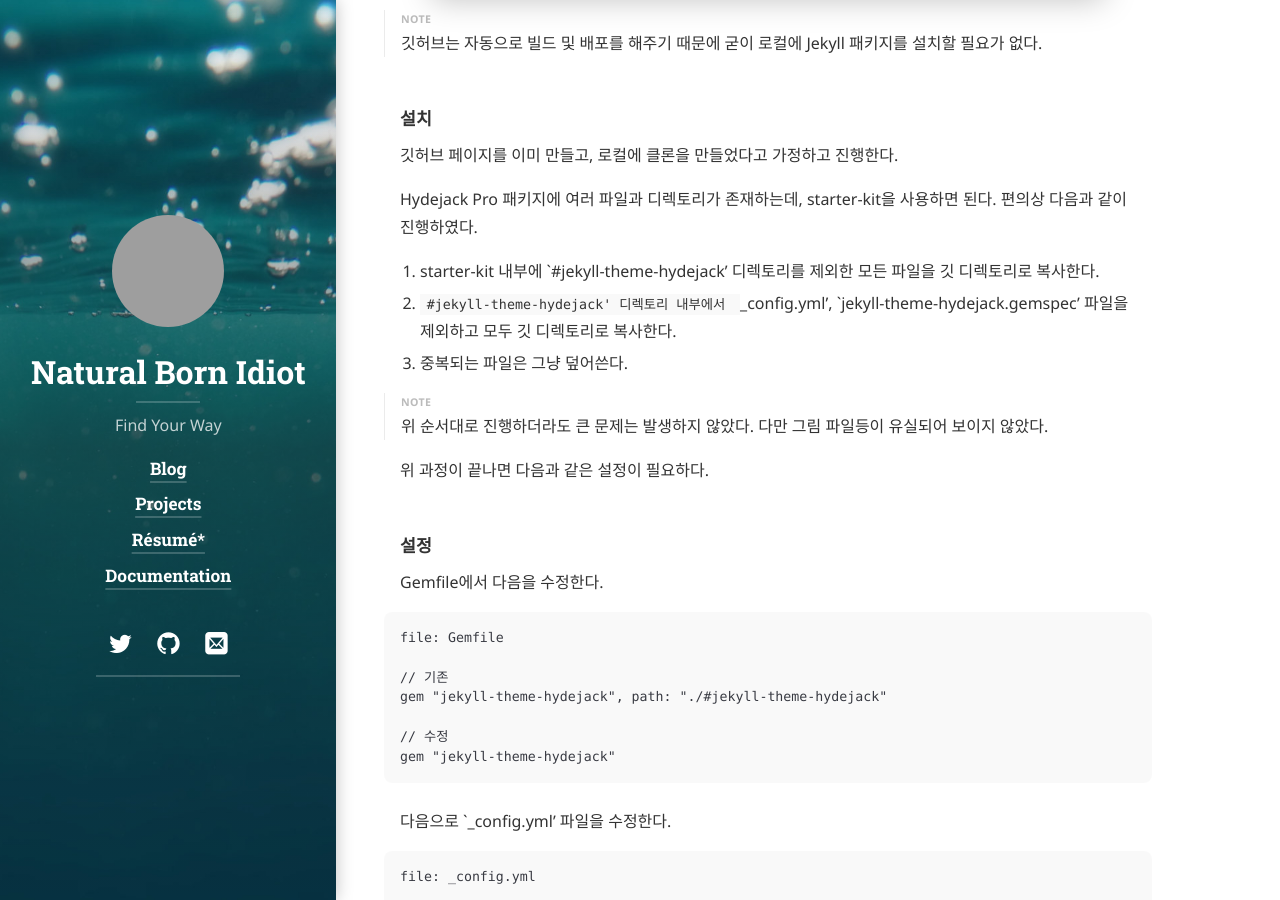
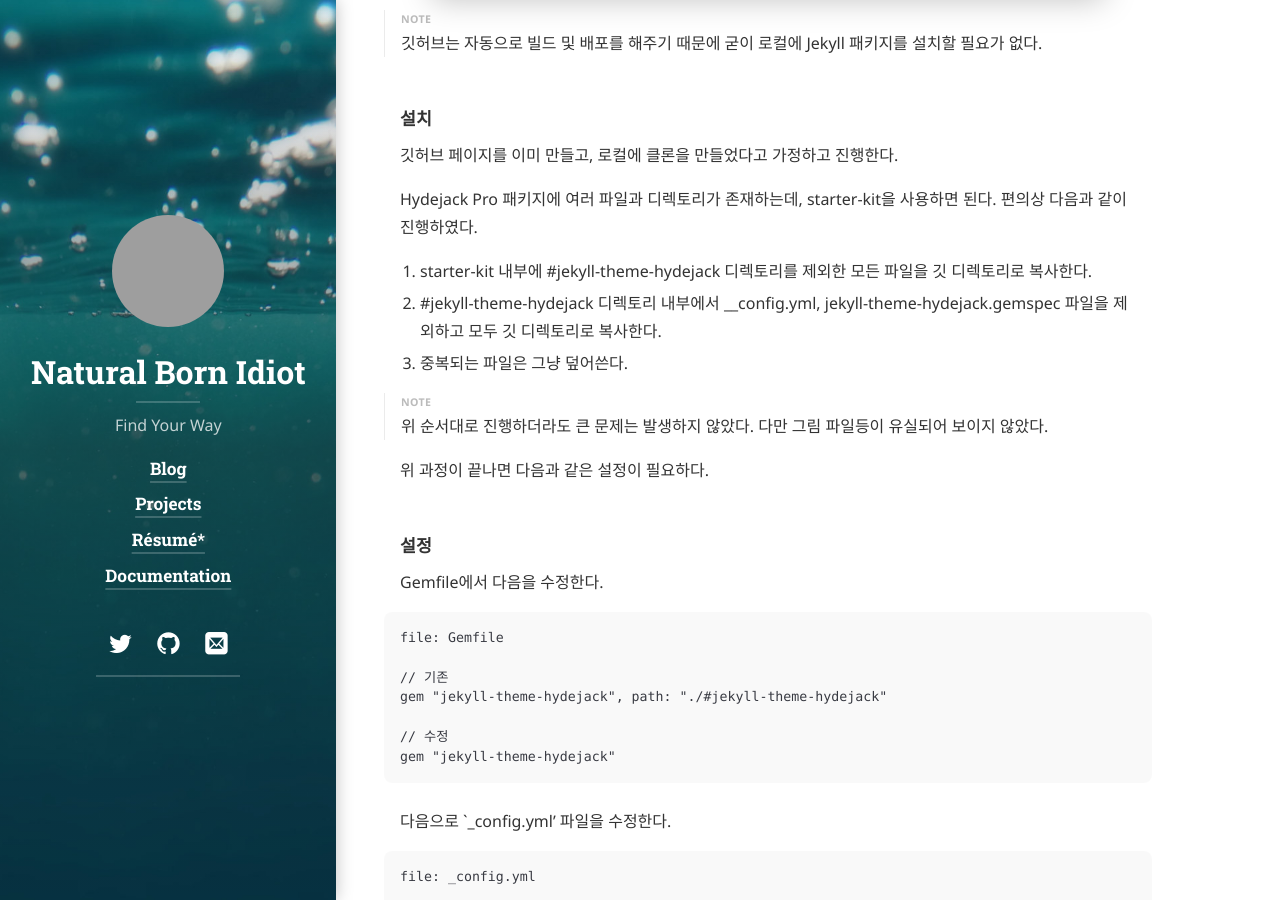
Before and after one commit to Jooyoung08/Jooyoung08.github.io, a Jekyll site: the page built from _posts/2024-03-15-how-to-start-hydejack.md, in a window 1280 px wide and 900 px high, scrolled down 2410 px. Built offline with Jekyll 4.4.1, drawn with Linux system fonts in a browser that asks for light colours; cached includes are drawn as plain includes; nearby versions of some CDN libraries; some web fonts are replaced; library files that are not in the unit come from our copies; grey boxes are pictures that could not be loaded.

Commit message:
special characters update

```diff
--- a/_posts/2024-03-15-how-to-start-hydejack.md
+++ b/_posts/2024-03-15-how-to-start-hydejack.md
@@ -48,8 +48,8 @@
 
  Hydejack Pro 패키지에 여러 파일과 디렉토리가 존재하는데, starter-kit을 사용하면 된다. 편의상 다음과 같이 진행하였다.
 
- 1. starter-kit 내부에 `#jekyll-theme-hydejack' 디렉토리를 제외한 모든 파일을 깃 디렉토리로 복사한다.
- 2. `#jekyll-theme-hydejack' 디렉토리 내부에서 `_config.yml', `jekyll-theme-hydejack.gemspec' 파일을 제외하고 모두 깃 디렉토리로 복사한다.
+ 1. starter-kit 내부에 \#jekyll-theme-hydejack 디렉토리를 제외한 모든 파일을 깃 디렉토리로 복사한다.
+ 2. \#jekyll-theme-hydejack 디렉토리 내부에서 _\_config.yml, jekyll-theme-hydejack.gemspec 파일을 제외하고 모두 깃 디렉토리로 복사한다.
  3. 중복되는 파일은 그냥 덮어쓴다.
 
   위 순서대로 진행하더라도 큰 문제는 발생하지 않았다. 다만 그림 파일등이 유실되어 보이지 않았다.
```
